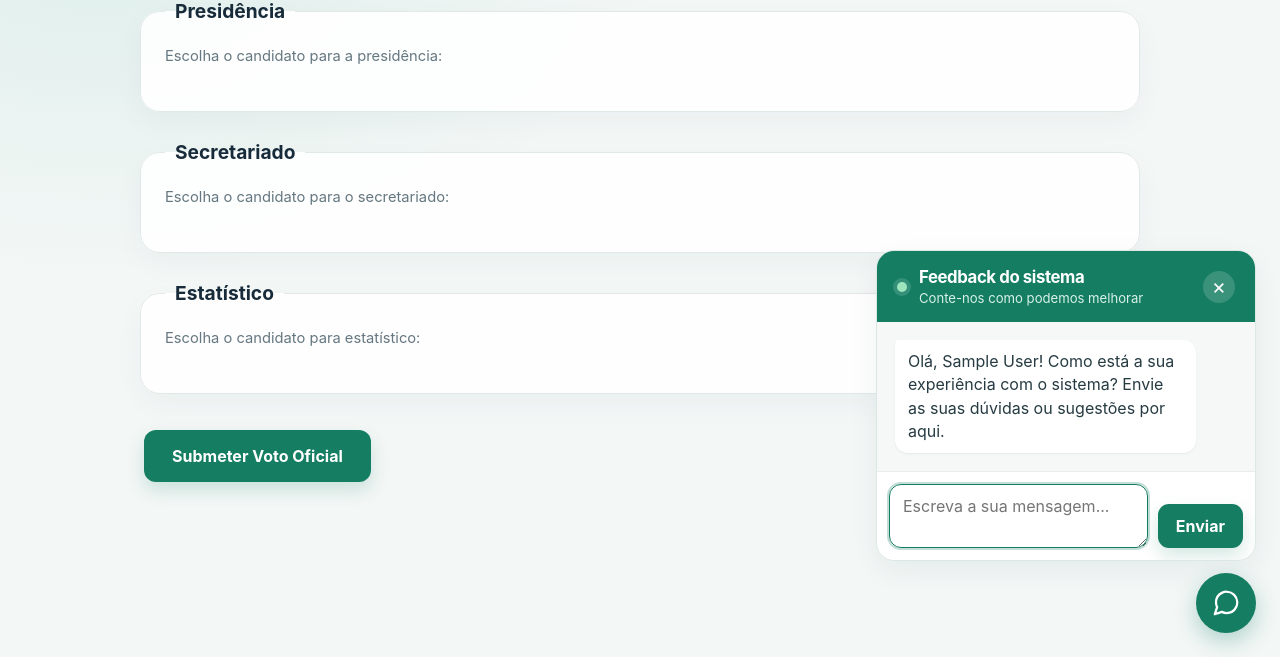
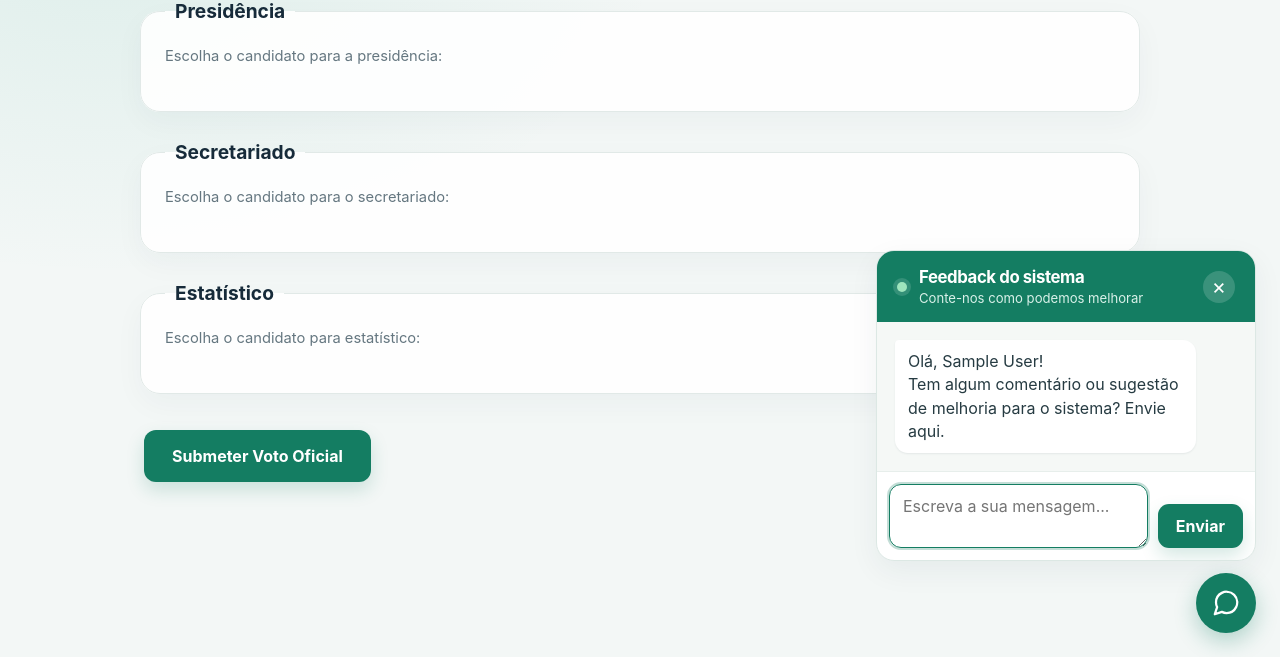
Before and after one commit to Eduardo26-guambe/py001, a Django app: page /votar/ in a window 1280 px wide, after a click that opens the changed part. Shown: the part 143-800 px from the top of the page. Run offline with Django 5.2, Linux system fonts and the light colour scheme; the visitor is signed in with stand-in values (Sample User, id 1); data that the repository does not hold is empty.

Commit message:
Update feedback message prompt in index.html

```diff
--- a/app/templates/index.html
+++ b/app/templates/index.html
@@ -132,7 +132,7 @@
             </header>
             <div class="feedback-chat__messages" aria-live="polite">
                 <article class="feedback-message feedback-message--received">
-                    <p >Olá, {{ nome }}! Como está a sua experiência com o sistema? Envie as suas dúvidas ou sugestões por aqui.</p>
+                    <p >Olá, {{ nome }}!<br>Tem algum comentário ou sugestão de melhoria para o sistema? Envie aqui.</p>
                 </article>
                 {% for feedback in feedbacks_usuario %}
                     <article class="feedback-message feedback-message--sent">
```
